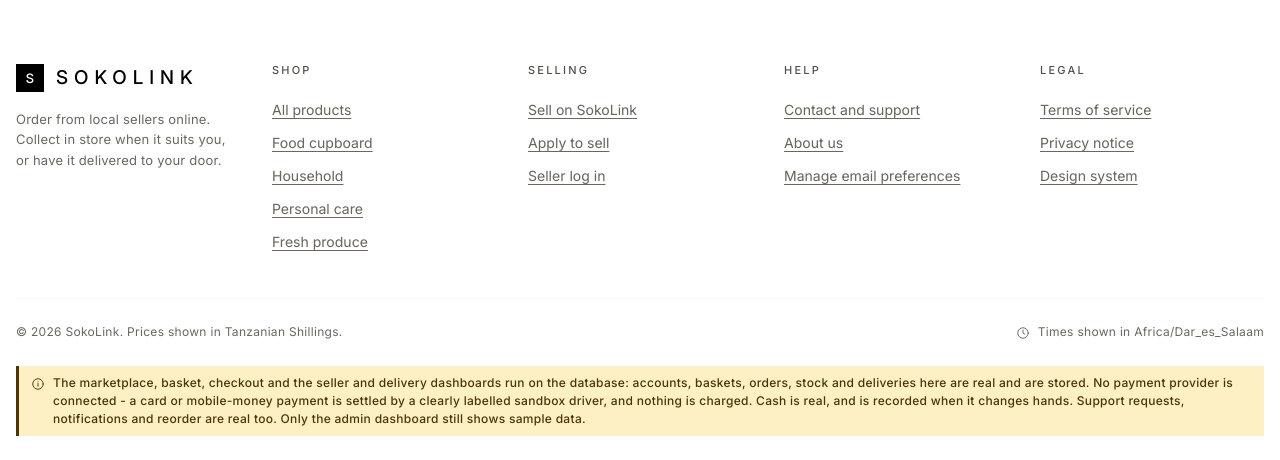
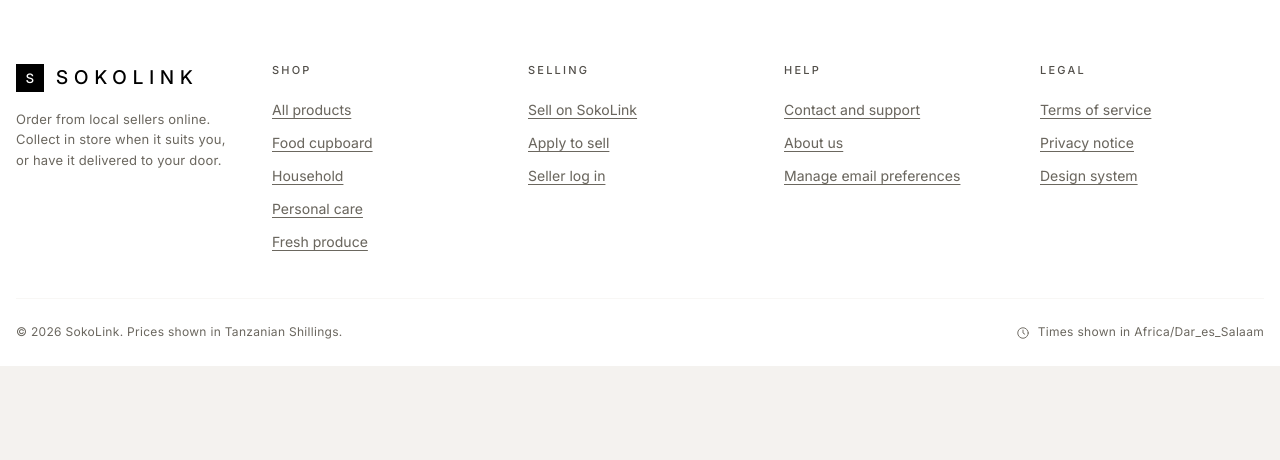
Before and after one commit to petercarst/sokolink, a PHP site: page /e-commerce/ in a window 1280 px wide. Shown: the part 4365-4825 px from the top of the page. After the commit the page ends 4731 px from the top, so only its background shows below. Run offline with PHP 8.4, Linux system fonts and the light colour scheme; data that the repository does not hold is empty; some libraries are stand-ins or nearby versions.

Commit message:
Remove the build note from the site footer
It repeated the same paragraph at the bottom of every page, which is where a
standing notice stops being read.

The disclosures it carried are not lost. "No payment provider is connected and
nothing is charged" is still stated on the payment step and again on the order
confirmation - at the moment somebody is actually deciding to pay, which is
nearer the decision than a footer ever was. Every screen still on sample data
carries its own banner saying so, and the admin area keeps the one across the
top of each of its pages.

Co-Authored-By: Claude Opus 5 <noreply@anthropic.com>

```diff
--- a/app/Views/partials/footer-public.php
+++ b/app/Views/partials/footer-public.php
@@ -69,16 +69,16 @@ $dark  = $track === 'cinematic';
             </p>
         </div>
 
-        <div class="tw-mt-6">
-            <?= component('devnote', [
-                'onDark' => $dark,
-                'text'   => 'The marketplace, basket, checkout and the seller and delivery dashboards run on '
-                          . 'the database: accounts, baskets, orders, stock and deliveries here are real and are '
-                          . 'stored. No payment provider is connected - a card or mobile-money payment is settled '
-                          . 'by a clearly labelled sandbox driver, and nothing is charged. Cash is real, and is '
-                          . 'recorded when it changes hands. Support requests, notifications and reorder '
-                          . 'are real too. Only the admin dashboard still shows sample data.',
-            ]) ?>
-        </div>
+        <?php /* The build note that used to sit here has been removed: it repeated
+                 the same paragraph on every page of the site, which is where a
+                 standing notice stops being read.
+
+                 It is NOT gone from the places it matters. "No payment provider
+                 is connected and nothing is charged" is stated on the payment
+                 step and again on the order confirmation, at the moment somebody
+                 is actually deciding to pay; and every screen still on sample
+                 data carries its own banner saying so. Those are the disclosures
+                 that have to stay, and they are nearer the decision than a
+                 footer ever was. */ ?>
     </div>
 </footer>
```
